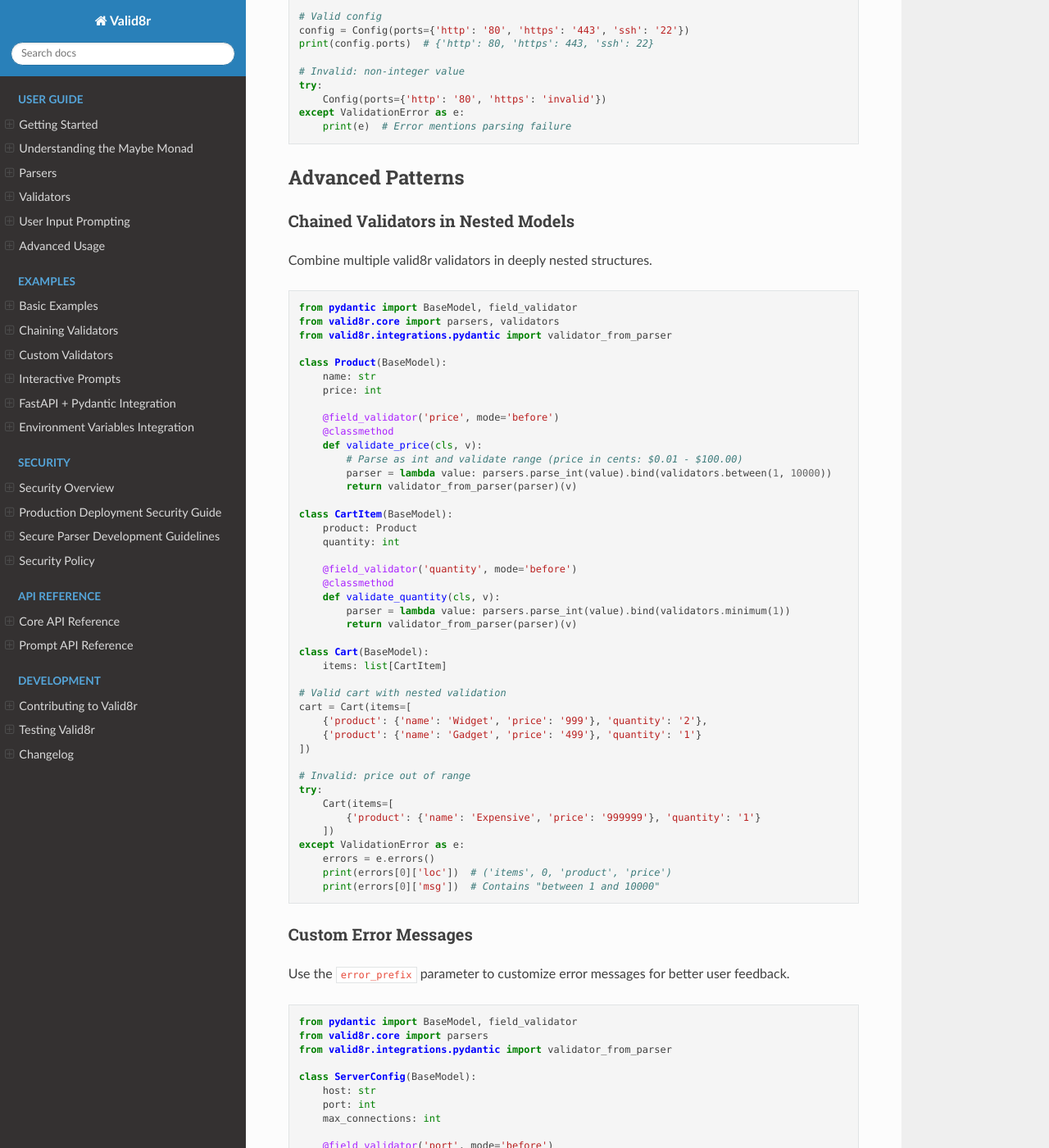
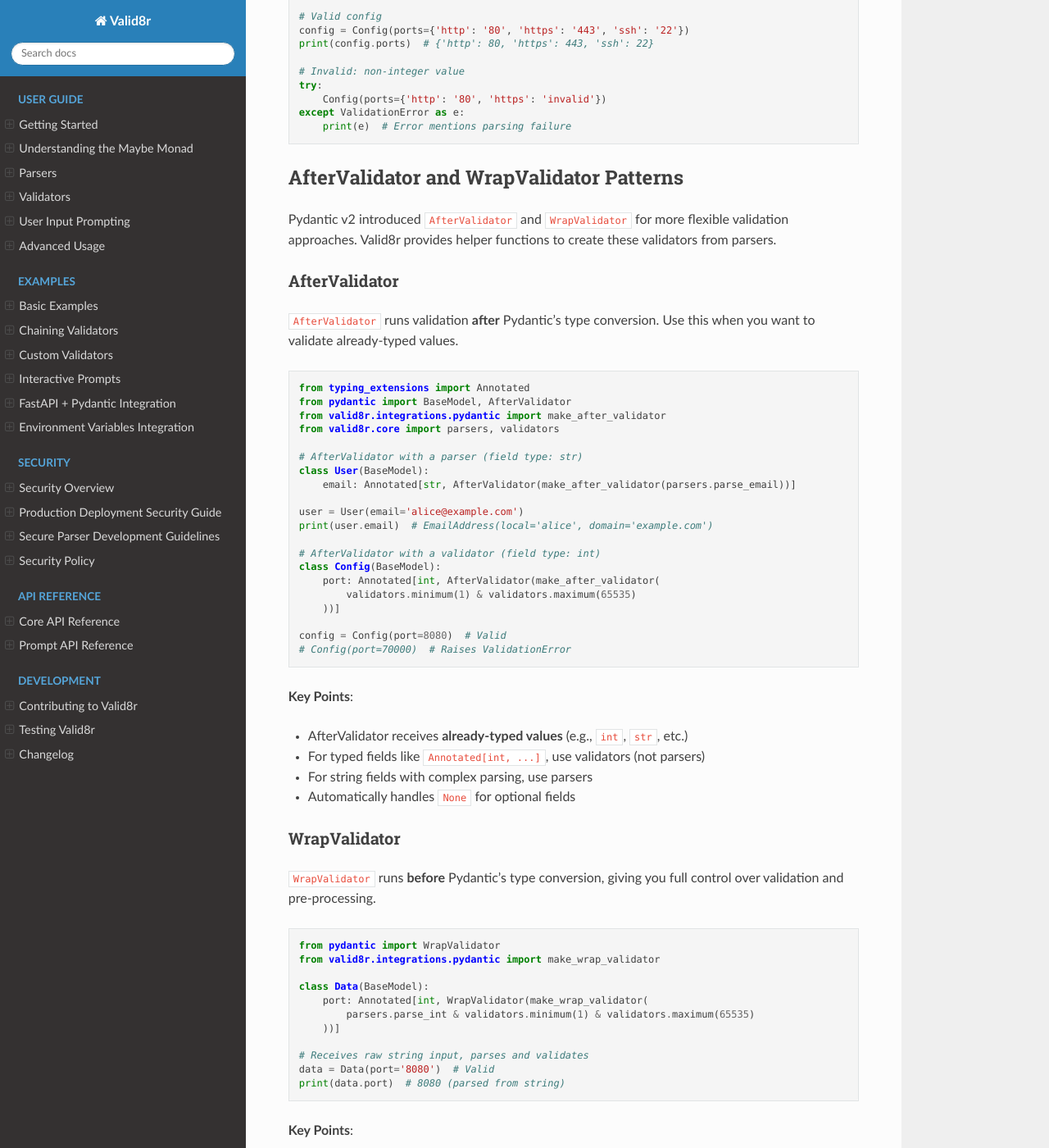
Before and after one commit to mikelane/valid8r, a Sphinx documentation site: the page built from docs/integrations/pydantic.md, in a window 1280 px wide and 1400 px high, scrolled down 5620 px. Shown: the whole window at 82% size. Built offline with Sphinx 7.4.7 and the Read the Docs theme 3.1.0, drawn with Linux system fonts in a browser that asks for light colours; the version number could not be read and is left out; some of the changed text lies outside the part shown.

Commit message:
docs: add AfterValidator and WrapValidator documentation (#144)

````diff
--- a/docs/integrations/pydantic.md
+++ b/docs/integrations/pydantic.md
@@ -294,6 +294,175 @@
 except ValidationError as e:
     print(e)  # Error mentions parsing failure
 ```
+
+## AfterValidator and WrapValidator Patterns
+
+Pydantic v2 introduced `AfterValidator` and `WrapValidator` for more flexible validation approaches. Valid8r provides helper functions to create these validators from parsers.
+
+### AfterValidator
+
+`AfterValidator` runs validation **after** Pydantic's type conversion. Use this when you want to validate already-typed values.
+
+```python
+from typing_extensions import Annotated
+from pydantic import BaseModel, AfterValidator
+from valid8r.integrations.pydantic import make_after_validator
+from valid8r.core import parsers, validators
+
+# AfterValidator with a parser (field type: str)
+class User(BaseModel):
+    email: Annotated[str, AfterValidator(make_after_validator(parsers.parse_email))]
+
+user = User(email='alice@example.com')
+print(user.email)  # EmailAddress(local='alice', domain='example.com')
+
+# AfterValidator with a validator (field type: int)
+class Config(BaseModel):
+    port: Annotated[int, AfterValidator(make_after_validator(
+        validators.minimum(1) & validators.maximum(65535)
+    ))]
+
+config = Config(port=8080)  # Valid
+# Config(port=70000)  # Raises ValidationError
+```
+
+**Key Points**:
+- AfterValidator receives **already-typed values** (e.g., `int`, `str`, etc.)
+- For typed fields like `Annotated[int, ...]`, use validators (not parsers)
+- For string fields with complex parsing, use parsers
+- Automatically handles `None` for optional fields
+
+### WrapValidator
+
+`WrapValidator` runs **before** Pydantic's type conversion, giving you full control over validation and pre-processing.
+
+```python
+from pydantic import WrapValidator
+from valid8r.integrations.pydantic import make_wrap_validator
+
+class Data(BaseModel):
+    port: Annotated[int, WrapValidator(make_wrap_validator(
+        parsers.parse_int & validators.minimum(1) & validators.maximum(65535)
+    ))]
+
+# Receives raw string input, parses and validates
+data = Data(port='8080')  # Valid
+print(data.port)  # 8080 (parsed from string)
+```
+
+**Key Points**:
+- WrapValidator receives **raw input** (before type conversion)
+- Ideal for custom parsing + validation pipelines
+- Use with chained parsers and validators
+
+### Optional Fields
+
+Both `AfterValidator` and `WrapValidator` handle optional fields automatically by passing through `None` values:
+
+```python
+class Contact(BaseModel):
+    # Optional field with AfterValidator
+    email: Annotated[str | None, AfterValidator(make_after_validator(parsers.parse_email))] = None
+
+contact1 = Contact(email='alice@example.com')  # Valid
+print(contact1.email)  # EmailAddress object
+
+contact2 = Contact(email=None)  # Valid - None passed through
+print(contact2.email)  # None
+
+contact3 = Contact()  # Valid - uses default
+print(contact3.email)  # None
+```
+
+### When to Use Each Pattern
+
+| Pattern | Runs | Input Type | Use Case |
+|---------|------|------------|----------|
+| `field_validator` | Decorator on class | Depends on `mode` | Complex validation with access to other fields |
+| `AfterValidator` | After type conversion | Already typed | Validating typed values, composable annotations |
+| `WrapValidator` | Before type conversion | Raw input | Custom parsing + validation, pre-processing |
+
+### Choosing Between Patterns
+
+**Use `AfterValidator` when**:
+- You want inline validation in type annotations
+- Working with already-typed fields (e.g., `int`, `bool`)
+- Need composable validators without decorators
+- Validating parsed structured types
+
+**Use `WrapValidator` when**:
+- You need to parse raw string input
+- Want full control over the validation flow
+- Combining parsing and validation in one step
+- Pre-processing input before Pydantic's type conversion
+
+**Use `field_validator` when**:
+- Need access to other field values
+- Complex validation logic
+- Cross-field validation
+- Backward compatibility with Pydantic v1
+
+### Migration from field_validator
+
+```python
+# Before: field_validator
+class User(BaseModel):
+    email: str
+
+    @field_validator('email', mode='before')
+    @classmethod
+    def validate_email(cls, v):
+        return validator_from_parser(parsers.parse_email)(v)
+
+# After: AfterValidator (cleaner, more composable)
+class User(BaseModel):
+    email: Annotated[str, AfterValidator(make_after_validator(parsers.parse_email))]
+```
+
+### API Reference
+
+#### `make_after_validator()`
+
+Convert a valid8r parser/validator into a Pydantic AfterValidator.
+
+```python
+def make_after_validator(
+    parser: Callable[[Any], Maybe[T]],
+) -> Callable[[Any], T | None]:
+    """Create a Pydantic AfterValidator from a valid8r parser."""
+```
+
+**Parameters**:
+- `parser`: Any valid8r parser or validator function that returns `Maybe[T]`
+
+**Returns**: A validator function suitable for use with `AfterValidator`
+
+**Behavior**:
+- Passes through `None` for optional fields
+- Converts `Success(value)` to `value`
+- Converts `Failure(error)` to `ValueError(error)`
+
+#### `make_wrap_validator()`
+
+Convert a valid8r parser/validator into a Pydantic WrapValidator.
+
+```python
+def make_wrap_validator(
+    parser: Callable[[Any], Maybe[T]],
+) -> Callable[[Any, Any], T]:
+    """Create a Pydantic WrapValidator from a valid8r parser."""
+```
+
+**Parameters**:
+- `parser`: Any valid8r parser or validator function that returns `Maybe[T]`
+
+**Returns**: A wrap validator function suitable for use with `WrapValidator`
+
+**Behavior**:
+- Receives raw input before Pydantic's type conversion
+- Ignores the `handler` parameter (parser handles all validation)
+- Converts `Success(value)` to `value`
+- Converts `Failure(error)` to `ValueError(error)`
 
 ## Advanced Patterns
 
````
Also changed, not shown: .pre-commit-config.yaml, 1 other file.
